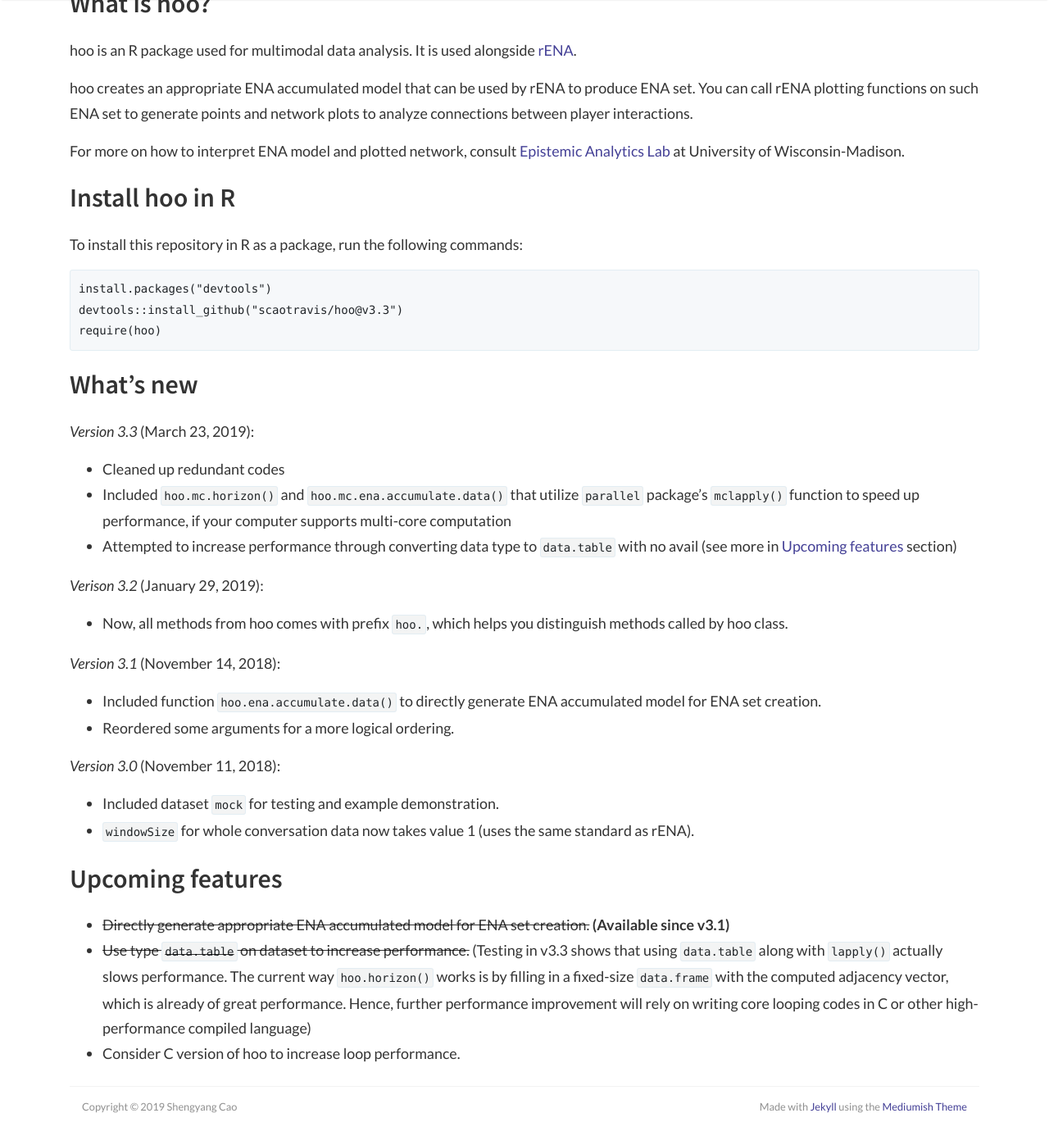
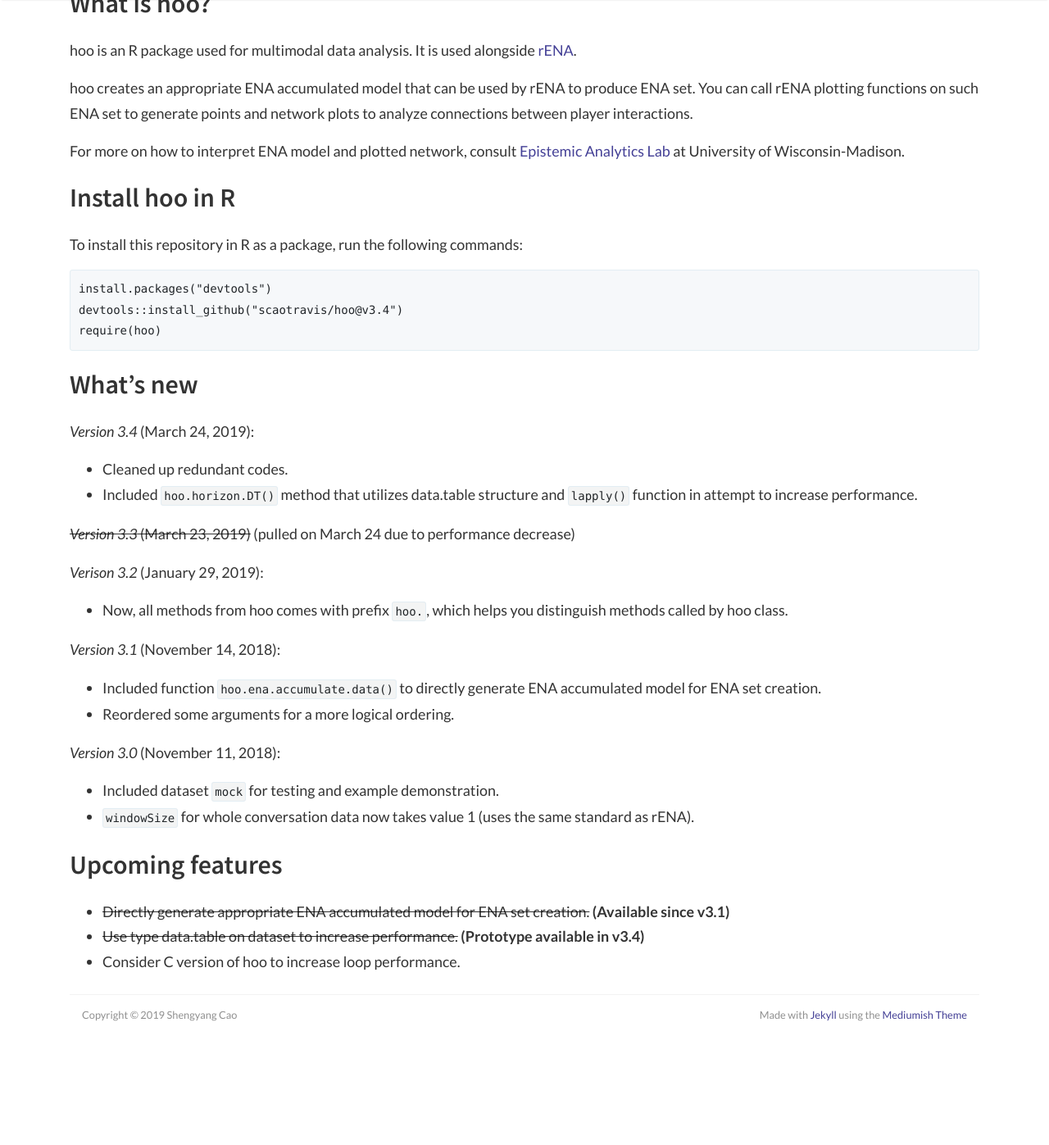
Before and after one commit to scaotravis/scaotravis.github.io, a Jekyll site: the page built from _posts/2019-02-24-hoo.md, in a window 1280 px wide and 1400 px high, scrolled down 561 px. Shown: the top 1397 px of the window at 82% size. Built offline with Jekyll 4.4.1, drawn with Linux system fonts in a browser that asks for light colours; nearby versions of some CDN libraries; comment, search, counter and statistics services are not loaded; after the commit the page ends 1849 px from its top, so only the background shows below that.

Commit message:
update hoo page following 3.4 release

````diff
--- a/_posts/2019-02-24-hoo.md
+++ b/_posts/2019-02-24-hoo.md
@@ -25,16 +25,17 @@
 To install this repository in R as a package, run the following commands:
 ```{r}
 install.packages("devtools")
-devtools::install_github("scaotravis/hoo@v3.3")
+devtools::install_github("scaotravis/hoo@v3.4")
 require(hoo)
 ```
 
 ## What's new
 
-*Version 3.3* (March 23, 2019):
-* Cleaned up redundant codes
-* Included `hoo.mc.horizon()` and `hoo.mc.ena.accumulate.data()` that utilize `parallel` package's `mclapply()` function to speed up performance, if your computer supports multi-core computation
-* Attempted to increase performance through converting data type to `data.table` with no avail (see more in [Upcoming features](#upcoming-features) section)
+*Version 3.4* (March 24, 2019):
+* Cleaned up redundant codes.
+* Included `hoo.horizon.DT()` method that utilizes data.table structure and `lapply()` function in attempt to increase performance.
+
+~~*Version 3.3* (March 23, 2019)~~ (pulled on March 24 due to performance decrease)
 
 *Verison 3.2* (January 29, 2019):
 * Now, all methods from hoo comes with prefix `hoo.`, which helps you distinguish methods called by hoo class.
@@ -51,5 +52,5 @@
 ## Upcoming features
 
 * ~~Directly generate appropriate ENA accumulated model for ENA set creation.~~ **(Available since v3.1)**
-* ~~Use type `data.table` on dataset to increase performance.~~ (Testing in v3.3 shows that using `data.table` along with `lapply()` actually slows performance. The current way `hoo.horizon()` works is by filling in a fixed-size `data.frame` with the computed adjacency vector, which is already of great performance. Hence, further performance improvement will rely on writing core looping codes in C or other high-performance compiled language)
+* ~~Use type data.table on dataset to increase performance.~~ **(Prototype available in v3.4)**
 * Consider C version of hoo to increase loop performance.
````
Also changed, not shown: 2 other files.
